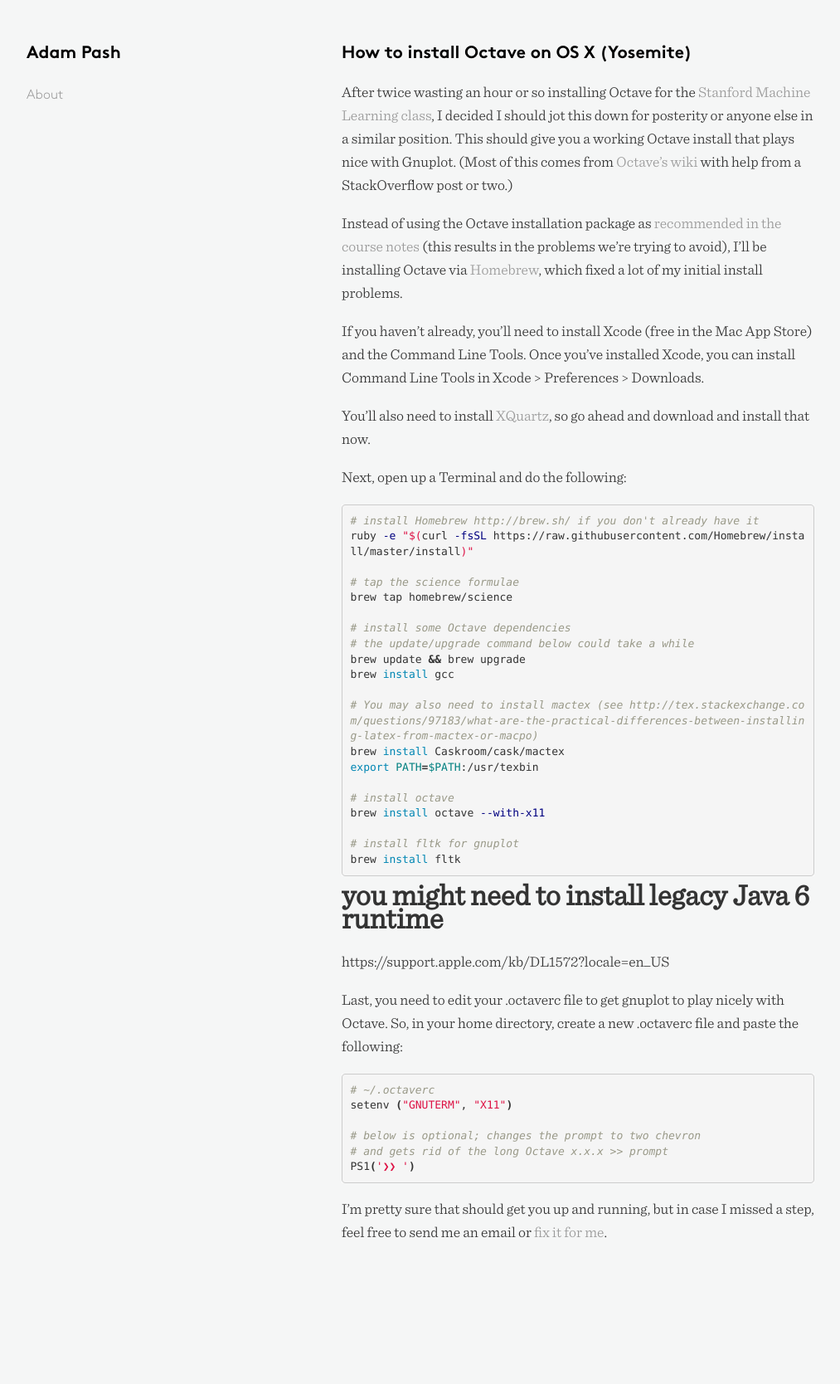
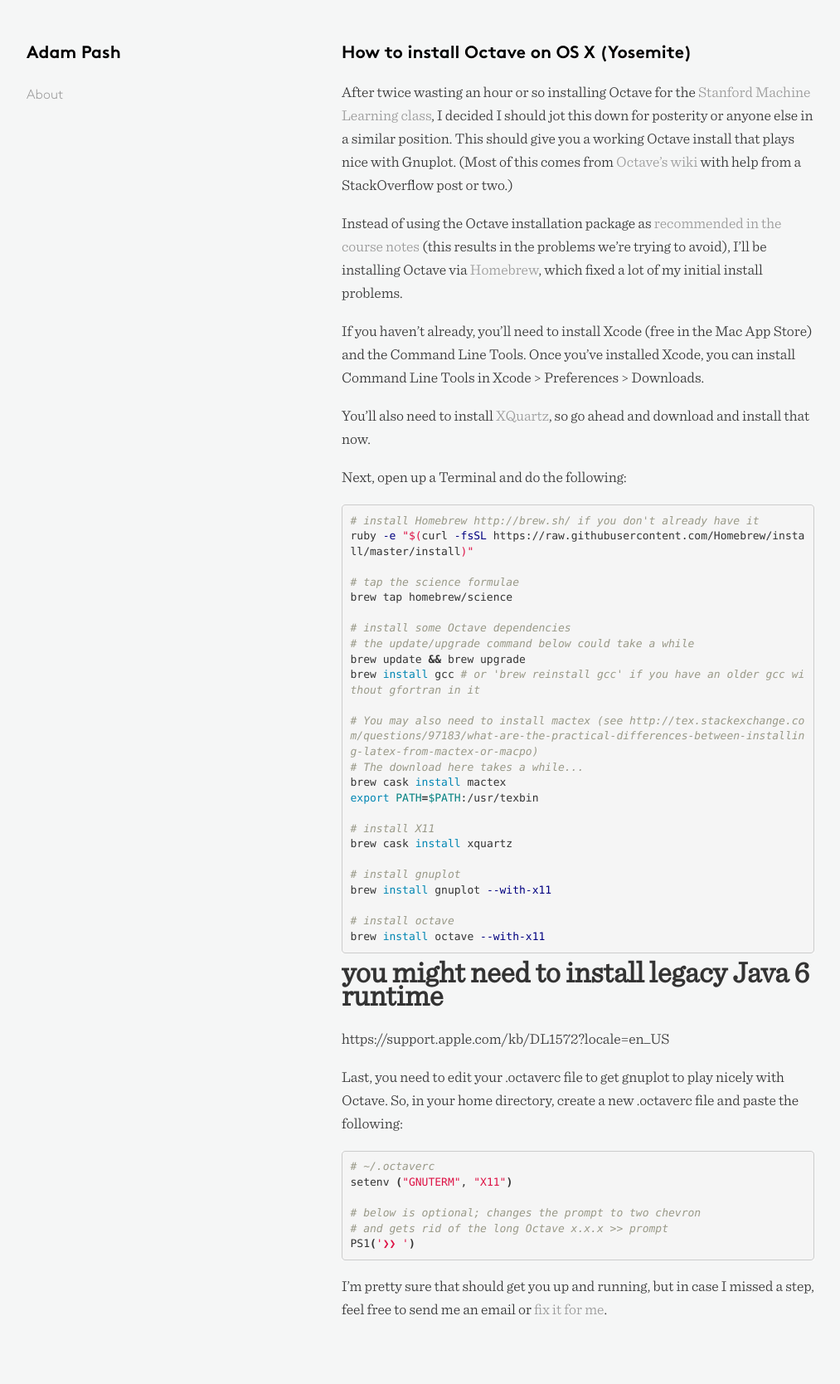
Before and after one commit to adampash/adampash.github.io, a Jekyll site: the page built from code/octave.markdown, in a window 1280 px wide. Shown: the whole page at 83% size, without its empty margins (38-1051 px from the left). Built offline with Jekyll 4.4.1, drawn with Linux system fonts in a browser that asks for light colours; Markdown is read by kramdown in place of the engine named in the settings; before the commit the page ends 1575 px from its top, so only the background shows below that.

Commit message:
Update installation procedure for Octave (#6)
Fixes a few of issues:
* brew cask is a part of brew now
* fltk not working on OSX Yosemite
* might need to reinstall gcc if you already have one without gfortran in it

```diff
--- a/code/octave.markdown
+++ b/code/octave.markdown
@@ -25,17 +25,21 @@
 # install some Octave dependencies
 # the update/upgrade command below could take a while
 brew update && brew upgrade
-brew install gcc
+brew install gcc # or 'brew reinstall gcc' if you have an older gcc without gfortran in it
 
 # You may also need to install mactex (see http://tex.stackexchange.com/questions/97183/what-are-the-practical-differences-between-installing-latex-from-mactex-or-macpo)
-brew install Caskroom/cask/mactex
+# The download here takes a while...
+brew cask install mactex
 export PATH=$PATH:/usr/texbin
+
+# install X11
+brew cask install xquartz
+
+# install gnuplot
+brew install gnuplot --with-x11
 
 # install octave
 brew install octave --with-x11
-
-# install fltk for gnuplot
-brew install fltk
 {% endhighlight %}
 
 # you might need to install legacy Java 6 runtime
```
